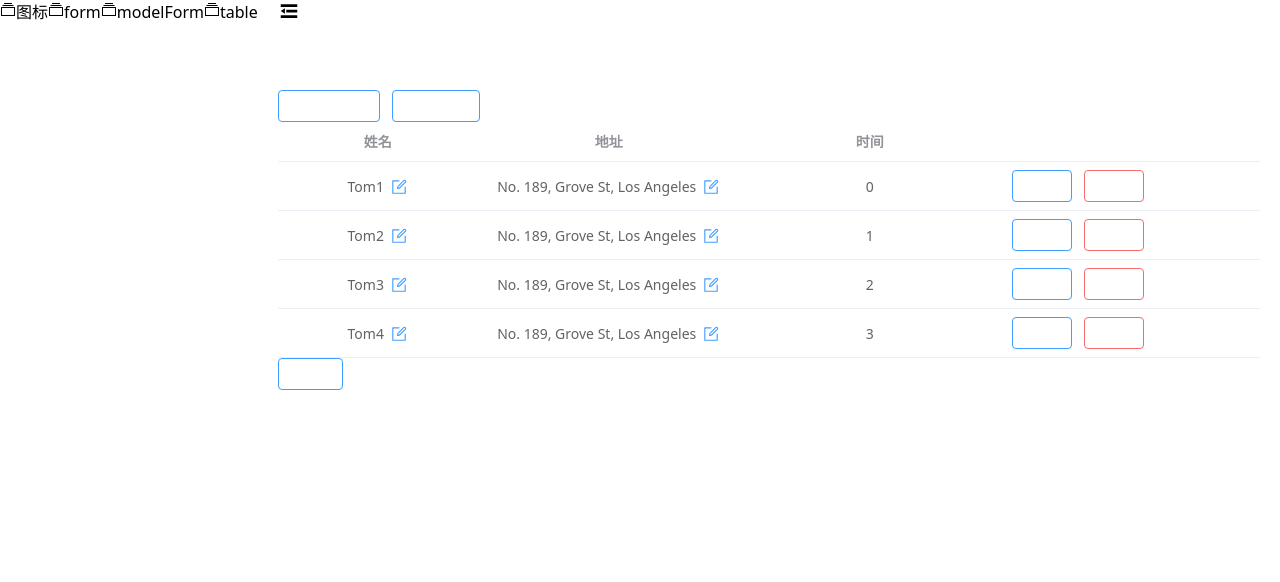
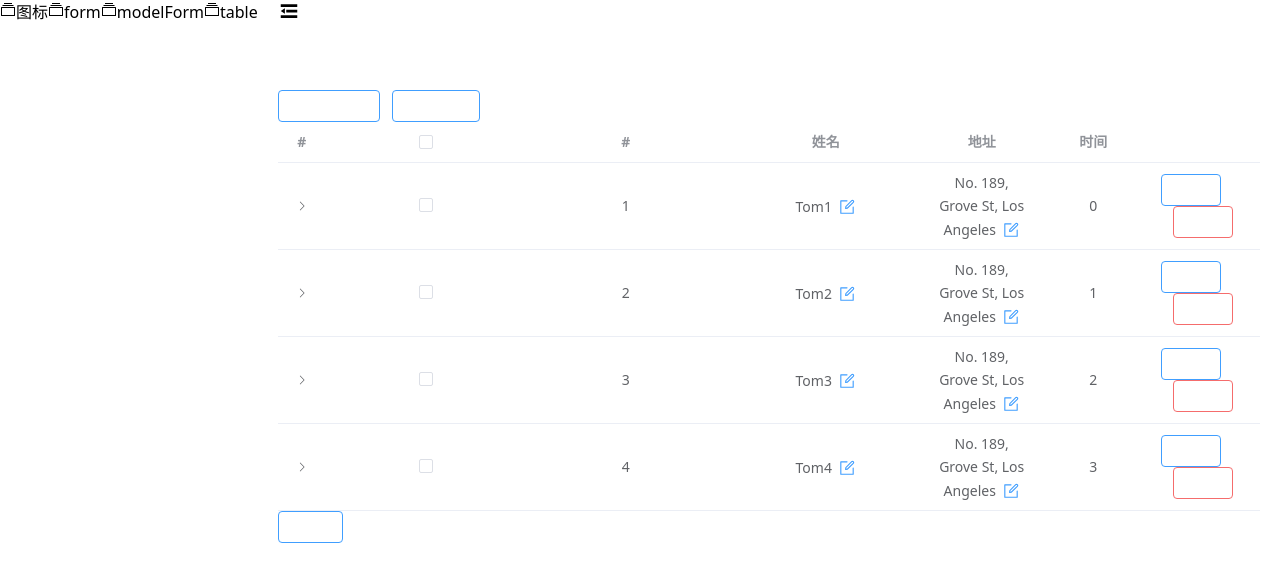
Before and after one commit to nmy0808/nmy-element-ui, a Vue app: page /table in a window 1280 px wide. Shown: the top 582 px of the page. Built offline with nearby package versions, Linux system fonts and the light colour scheme.

Commit message:
feat: NTablw增加多选功能

```diff
--- a/src/components/nTable/src/index.vue
+++ b/src/components/nTable/src/index.vue
@@ -5,7 +5,7 @@ import NIcon from '@/components/cIcon/index.vue'
 import { ElFormType } from '@/components/nForm/src/types/elForm'
 import cloneDeep from 'lodash/cloneDeep'
 import isEqual from 'lodash/isEqual'
-
+import { ElTable } from 'element-plus'
 const props = defineProps({
   options: {
     type: Array as PropType<ITableOptions[]>,
@@ -24,6 +24,7 @@ const props = defineProps({
 
 const emit = defineEmits<{
   (e: 'confirm', payload: any): void
+  (e: 'selectionChange', payload: any[]): void
 }>()
 
 const dataClone = ref<any[]>([])
@@ -112,6 +113,28 @@ const handleRowClick = (row: any, column: any) => {
   console.log(row)
   console.log(column)
 }
+
+const tableRef = ref<InstanceType<typeof ElTable> | null>(null)
+
+// 选中的row
+// const multipleSelection = ref<any[]>([])
+// 监听 多选选中
+const handleSelectionChange = (selection: any[]) => {
+  emit('selectionChange', cloneDeep([...selection]))
+}
+// 设置选中row
+// const toggleRowSelection = (rows: any[], flag = true) => {
+//   rows.forEach((row) => {
+//     // 如果不填第二个参数, 会切换选中状态
+//     tableRef.value?.toggleRowSelection(row, flag)
+//   })
+// }
+
+// 清空选中状态
+const clearSelection = () => {
+  tableRef.value?.clearSelection()
+}
+
 // 验证当前行
 function validate() {
   let formRefList = []
@@ -140,19 +163,49 @@ function validate() {
   })
 }
 defineExpose({
-  activeRowEditByIndex,
-  confirmRowEdit,
-  cancelRowEdit: handleCancel
+  activeRowEditByIndex, // 根据索引激活行编辑
+  confirmRowEdit, // 确认当前行编辑
+  cancelRowEdit: handleCancel, // 取消行编辑激活状态
+  clearSelection // 清空多选选中
 })
 </script>
 
 <template>
   <el-table
     :data="dataClone"
-    :rules="{ name: [{ required: true, trigger: 'change' }] }"
+    ref="tableRef"
+    @selection-change="handleSelectionChange"
   >
     <template v-for="(item, index) in options" :key="index">
+      <!-- 判断 配置了type属性 -->
       <el-table-column
+        v-if="item.type === 'expand'"
+        :label="item.label"
+        :width="item.width"
+        :align="item.align"
+        :type="item.type"
+      >
+        <template #default="scope">
+          <slot
+            :name="item.slot"
+            :row="scope.row"
+            :$index="scope.$index"
+            :column="scope.column"
+            :store="scope.store"
+          ></slot>
+        </template>
+      </el-table-column>
+      <!-- 判断 配置了type属性 -->
+      <el-table-column
+        v-else-if="item.type === 'index' || item.type === 'selection'"
+        :label="item.label"
+        :width="item.width"
+        :align="item.align"
+        :type="item.type"
+      ></el-table-column>
+      <!-- 判断 没有配置type属性 -->
+      <el-table-column
+        v-else
         :label="item.label"
         :width="item.width"
         :align="item.align"
@@ -231,6 +284,7 @@ defineExpose({
         </template>
       </el-table-column>
     </template>
+    <!-- 按钮 -->
     <el-table-column v-bind="actionTableColumnOptions">
       <template #default="scope">
         <!-- 如果当前开启了行编辑, 当前行显示 取消保存 按钮 -->
--- a/src/components/nTable/src/types/options.ts
+++ b/src/components/nTable/src/types/options.ts
@@ -2,8 +2,8 @@ import { RuleItem } from './rules'
 
 export interface ITableOptions {
   label: string
-  prop?: string
-  type?: string
+  prop: string
+  type?: 'selection' | 'index' | 'expand'
   width?: string | number
   align?: 'left' | 'center' | 'right'
   slot?: string
--- a/src/views/table/index.vue
+++ b/src/views/table/index.vue
@@ -25,6 +25,26 @@ const data = ref([
   }
 ])
 const options = ref<ITableOptions[]>([
+  {
+    label: '#',
+    prop: '1',
+    type: 'expand',
+    slot: 'expand'
+  },
+  {
+    label: '#',
+    prop: 'index',
+    type: 'selection',
+    width: '200px',
+    align: 'center'
+  },
+  {
+    label: '#',
+    prop: 'index',
+    type: 'index',
+    width: '200px',
+    align: 'center'
+  },
   {
     label: '姓名',
     prop: 'name',
@@ -84,6 +104,9 @@ const demoRules = {
 const nameRules = [
   { required: true, message: 'name~~', trigger: ['change', 'blur'] }
 ]
+const selectionChange = (rows: any) => {
+  console.log(rows)
+}
 </script>
 
 <template>
@@ -97,7 +120,9 @@ const nameRules = [
       :data="data"
       :options="options"
       @confirm="handleConfirm"
+      @selectionChange="selectionChange"
     >
+      <template #expand> 123123 </template>
       <template #date="{ $index }"> {{ $index }} </template>
       <template #edit_name="{ row }">
         <el-input v-model="row['name']"></el-input>
```
